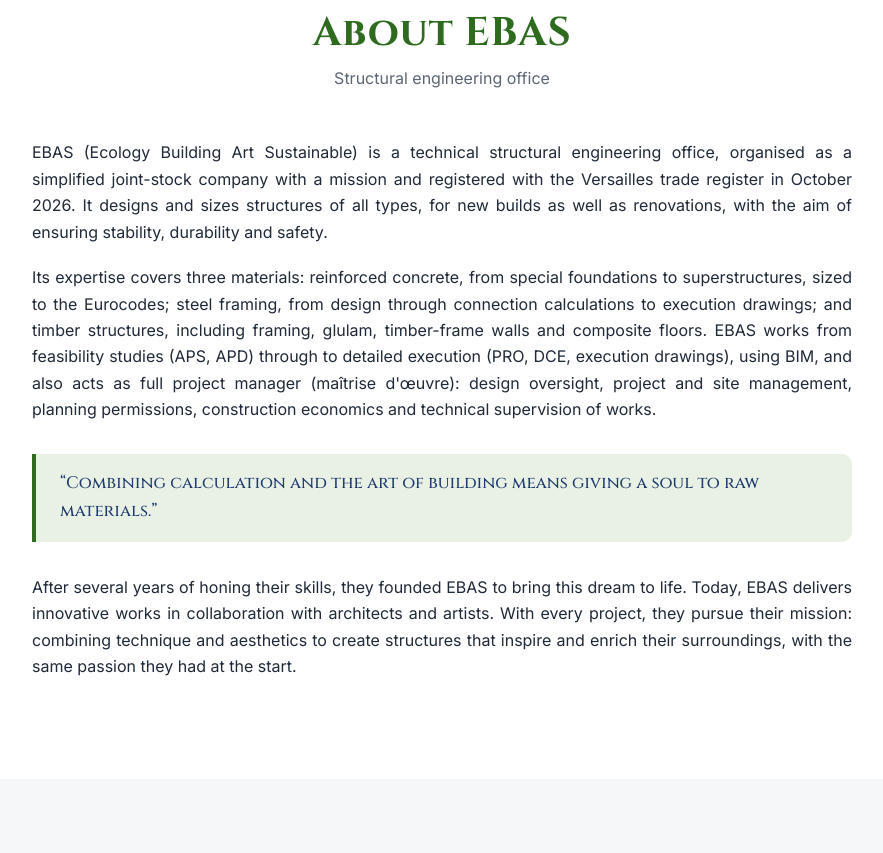
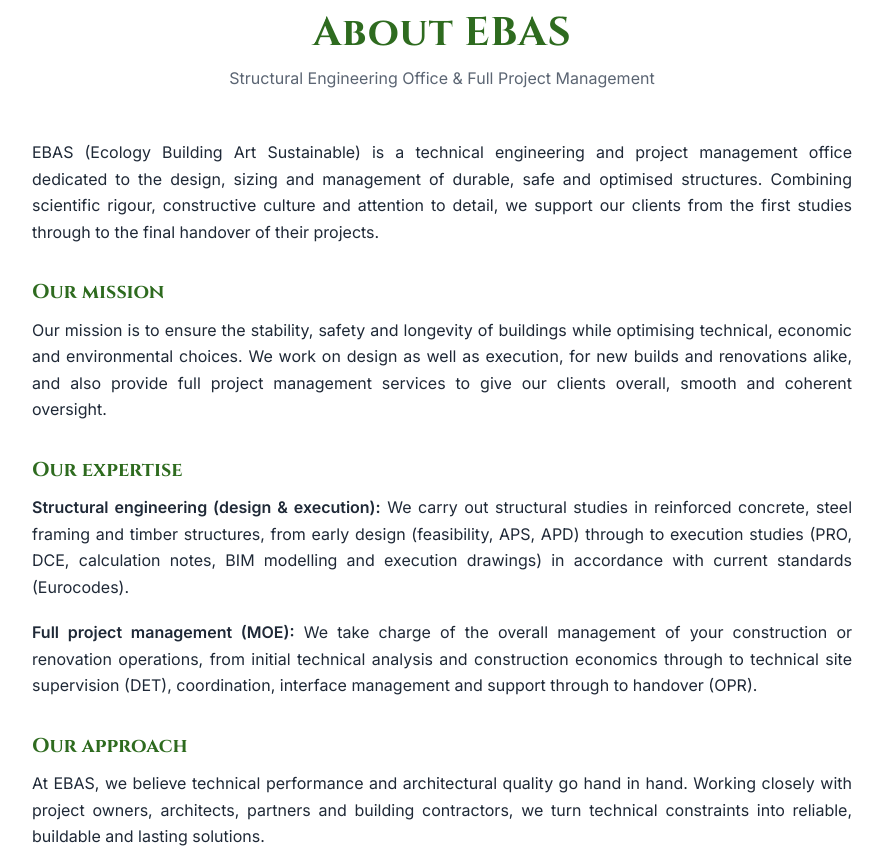
Before and after one commit to ebasstructure/ebas-bet, a plain HTML site: page index.html in a window 1280 px wide. Shown: the part 780-1633 px from the top of the page, without its empty margins (198-1081 px from the left). Drawn offline with Linux system fonts and the light colour scheme.

Commit message:
À propos : nouveau texte (mission, expertises, approche) en FR / EN / ES
Co-Authored-By: Claude Haiku 5.5 <noreply@anthropic.com>
Claude-Session: https://claude.ai/code/session_01JLdyDs9rmVabTaDnqSiypn

```diff
--- a/css/style.css
+++ b/css/style.css
@@ -218,6 +218,13 @@ h3 { font-size: 1.15rem; color: var(--navy); }
 
 /* À propos */
 .prose p { margin: 0 0 1.2rem; text-align: justify; }
+.prose-h {
+  font-family: var(--font-title);
+  color: var(--green);
+  font-size: 1.25rem;
+  margin: 2.2rem 0 0.8rem;
+  text-align: left;
+}
 .prose blockquote {
   margin: 2rem 0;
   padding: 1rem 1.5rem;
--- a/index.html
+++ b/index.html
@@ -72,13 +72,20 @@
     <section class="section" id="apropos">
       <div class="container narrow">
         <h2 class="section-title" data-i18n="about.title">À propos d'EBAS</h2>
-        <p class="section-sub" data-i18n="brand.sub">Bureau d'études structure</p>
+        <p class="section-sub" data-i18n="about.sub">Bureau d'Études Structures &amp; Maîtrise d'Œuvre Complète</p>
 
         <div class="prose">
-          <p data-i18n="about.p1">Franco et Aroon se sont rencontrés durant leurs études, fascinés par la puissance invisible qui tient un bâtiment debout, la transformation des ponts en prouesses et les structures en art. À travers les cours de structures, ils découvrent ensemble que chaque poutre, chaque calcul, peut être aussi technique qu'artistique.</p>
-          <p data-i18n="about.p2">Là où certains voient des contraintes, Franco et Aroon y trouvent du plaisir : calculer, expérimenter, visualiser, repousser les limites. Ils étudient avec passion et se lancent des défis d'ingénierie pour le simple plaisir de créer. Ils rêvent alors d'un bureau d'études qui incarne leur vision : concevoir des structures fonctionnelles, mais aussi belles et significatives.</p>
-          <blockquote data-i18n="about.quote">« Allier le calcul et l'art de construire, c'est donner une âme aux matériaux bruts. »</blockquote>
-          <p data-i18n="about.p3">Après plusieurs années à parfaire leurs compétences, ils fondent EBAS pour donner vie à ce rêve. Aujourd'hui, EBAS réalise des ouvrages innovants, en collaboration avec des architectes et des artistes. Avec chaque projet, ils poursuivent leur mission : allier technique et esthétique pour créer des structures qui inspirent et enrichissent l'environnement, avec la même passion qu'au début.</p>
+          <p data-i18n="about.intro">EBAS (Ecology Building Art Sustainable) est un bureau d'études techniques et de maîtrise d'œuvre dédié à la conception, au dimensionnement et au pilotage d'ouvrages durables, sûrs et optimisés. Alliant rigueur scientifique, culture constructive et sens du détail, nous accompagnons nos clients depuis les premières études jusqu'à la livraison finale de leurs projets.</p>
+
+          <h3 class="prose-h" data-i18n="about.missionT">Notre mission</h3>
+          <p data-i18n="about.mission">Notre mission est de garantir la stabilité, la sécurité et la pérennité des constructions tout en optimisant les choix techniques, économiques et environnementaux. Nous intervenons aussi bien en conception qu'en exécution, en neuf comme en réhabilitation, et assurons également des missions de maîtrise d'œuvre complète pour offrir à nos clients un pilotage global, fluide et cohérent.</p>
+
+          <h3 class="prose-h" data-i18n="about.expT">Nos expertises</h3>
+          <p><strong data-i18n="about.exp1t">Bureau d'Études Structures (Conception &amp; Exécution) :</strong> <span data-i18n="about.exp1x">Nous réalisons les études structurelles en béton armé, charpente métallique et structure bois, de la conception amont (faisabilité, APS, APD) jusqu'aux études d'exécution (PRO, DCE, notes de calcul, modélisation BIM et plans d'exécution) selon les normes en vigueur (Eurocodes).</span></p>
+          <p><strong data-i18n="about.exp2t">Maîtrise d'Œuvre Complète (MOE) :</strong> <span data-i18n="about.exp2x">Nous prenons en charge le pilotage global de vos opérations de construction ou de rénovation, de l'analyse technique initiale et l'économie de la construction jusqu'à la direction de l'exécution des travaux (DET), la coordination, la gestion des interfaces et l'accompagnement à la réception (OPR).</span></p>
+
+          <h3 class="prose-h" data-i18n="about.approachT">Notre approche</h3>
+          <p data-i18n="about.approach">Chez EBAS, nous considérons que la performance technique et la qualité architecturale vont de pair. En travaillant en étroite collaboration avec les maîtres d'ouvrage, architectes, partenaires et entreprises du bâtiment, nous transformons les contraintes techniques en solutions fiables, constructibles et pérennes.</p>
         </div>
       </div>
     </section>
--- a/js/i18n.js
+++ b/js/i18n.js
@@ -17,10 +17,17 @@
       'hero.lead': 'Conception, exécution et rénovation de structures alliant rigueur technique et esthétique.',
       'hero.cta': 'Nous contacter',
       'about.title': "À propos d'EBAS",
-      'about.p1': "EBAS (Ecology Building Art Sustainable) est un bureau d'études techniques spécialisé en structure, constitué en société par actions simplifiée à mission et immatriculé au RCS de Versailles en octobre 2026. Il conçoit et dimensionne des ouvrages de tous types, en neuf comme en réhabilitation, avec pour objectif la stabilité, la durabilité et la sécurité des constructions.",
-      'about.p2': "Son expertise porte sur trois matériaux : le béton armé, des fondations spéciales aux superstructures, dimensionné selon les Eurocodes ; la charpente métallique, de la conception au calcul des assemblages et aux plans d'exécution ; et la structure bois, qu'il s'agisse de charpentes, de bois lamellé-collé, d'ossatures bois ou de planchers collaborants. EBAS intervient de la faisabilité (APS, APD) à l'exécution détaillée (PRO, DCE, plans d'exécution), avec une approche BIM, et assure aussi la maîtrise d'œuvre complète : suivi de la conception, gestion de projet et de chantier, autorisations d'urbanisme, économie de la construction et direction technique des travaux.",
-      'about.quote': "« Allier le calcul et l'art de construire, c'est donner une âme aux matériaux bruts. »",
-      'about.p3': "Après plusieurs années à parfaire leurs compétences, ils fondent EBAS pour donner vie à ce rêve. Aujourd'hui, EBAS réalise des ouvrages innovants, en collaboration avec des architectes et des artistes. Avec chaque projet, ils poursuivent leur mission : allier technique et esthétique pour créer des structures qui inspirent et enrichissent l'environnement, avec la même passion qu'au début.",
+      'about.sub': "Bureau d'Études Structures & Maîtrise d'Œuvre Complète",
+      'about.intro': "EBAS (Ecology Building Art Sustainable) est un bureau d'études techniques et de maîtrise d'œuvre dédié à la conception, au dimensionnement et au pilotage d'ouvrages durables, sûrs et optimisés. Alliant rigueur scientifique, culture constructive et sens du détail, nous accompagnons nos clients depuis les premières études jusqu'à la livraison finale de leurs projets.",
+      'about.missionT': "Notre mission",
+      'about.mission': "Notre mission est de garantir la stabilité, la sécurité et la pérennité des constructions tout en optimisant les choix techniques, économiques et environnementaux. Nous intervenons aussi bien en conception qu'en exécution, en neuf comme en réhabilitation, et assurons également des missions de maîtrise d'œuvre complète pour offrir à nos clients un pilotage global, fluide et cohérent.",
+      'about.expT': "Nos expertises",
+      'about.exp1t': "Bureau d'Études Structures (Conception & Exécution) :",
+      'about.exp1x': "Nous réalisons les études structurelles en béton armé, charpente métallique et structure bois, de la conception amont (faisabilité, APS, APD) jusqu'aux études d'exécution (PRO, DCE, notes de calcul, modélisation BIM et plans d'exécution) selon les normes en vigueur (Eurocodes).",
+      'about.exp2t': "Maîtrise d'Œuvre Complète (MOE) :",
+      'about.exp2x': "Nous prenons en charge le pilotage global de vos opérations de construction ou de rénovation, de l'analyse technique initiale et l'économie de la construction jusqu'à la direction de l'exécution des travaux (DET), la coordination, la gestion des interfaces et l'accompagnement à la réception (OPR).",
+      'about.approachT': "Notre approche",
+      'about.approach': "Chez EBAS, nous considérons que la performance technique et la qualité architecturale vont de pair. En travaillant en étroite collaboration avec les maîtres d'ouvrage, architectes, partenaires et entreprises du bâtiment, nous transformons les contraintes techniques en solutions fiables, constructibles et pérennes.",
       'services.title': 'Nos services',
       'services.sub': 'De la conception à la livraison, un accompagnement complet',
       'services.chipsAria': 'Matériaux et domaines',
@@ -79,10 +86,17 @@
       'hero.lead': 'Design, execution and renovation of structures combining technical rigour and aesthetics.',
       'hero.cta': 'Contact us',
       'about.title': 'About EBAS',
-      'about.p1': "EBAS (Ecology Building Art Sustainable) is a technical structural engineering office, organised as a simplified joint-stock company with a mission and registered with the Versailles trade register in October 2026. It designs and sizes structures of all types, for new builds as well as renovations, with the aim of ensuring stability, durability and safety.",
-      'about.p2': "Its expertise covers three materials: reinforced concrete, from special foundations to superstructures, sized to the Eurocodes; steel framing, from design through connection calculations to execution drawings; and timber structures, including framing, glulam, timber-frame walls and composite floors. EBAS works from feasibility studies (APS, APD) through to detailed execution (PRO, DCE, execution drawings), using BIM, and also acts as full project manager (maîtrise d'œuvre): design oversight, project and site management, planning permissions, construction economics and technical supervision of works.",
-      'about.quote': '“Combining calculation and the art of building means giving a soul to raw materials.”',
-      'about.p3': 'After several years of honing their skills, they founded EBAS to bring this dream to life. Today, EBAS delivers innovative works in collaboration with architects and artists. With every project, they pursue their mission: combining technique and aesthetics to create structures that inspire and enrich their surroundings, with the same passion they had at the start.',
+      'about.sub': "Structural Engineering Office & Full Project Management",
+      'about.intro': "EBAS (Ecology Building Art Sustainable) is a technical engineering and project management office dedicated to the design, sizing and management of durable, safe and optimised structures. Combining scientific rigour, constructive culture and attention to detail, we support our clients from the first studies through to the final handover of their projects.",
+      'about.missionT': "Our mission",
+      'about.mission': "Our mission is to ensure the stability, safety and longevity of buildings while optimising technical, economic and environmental choices. We work on design as well as execution, for new builds and renovations alike, and also provide full project management services to give our clients overall, smooth and coherent oversight.",
+      'about.expT': "Our expertise",
+      'about.exp1t': "Structural engineering (design & execution):",
+      'about.exp1x': "We carry out structural studies in reinforced concrete, steel framing and timber structures, from early design (feasibility, APS, APD) through to execution studies (PRO, DCE, calculation notes, BIM modelling and execution drawings) in accordance with current standards (Eurocodes).",
+      'about.exp2t': "Full project management (MOE):",
+      'about.exp2x': "We take charge of the overall management of your construction or renovation operations, from initial technical analysis and construction economics through to technical site supervision (DET), coordination, interface management and support through to handover (OPR).",
+      'about.approachT': "Our approach",
+      'about.approach': "At EBAS, we believe technical performance and architectural quality go hand in hand. Working closely with project owners, architects, partners and building contractors, we turn technical constraints into reliable, buildable and lasting solutions.",
       'services.title': 'Our services',
       'services.sub': 'From design to delivery, full support',
       'services.chipsAria': 'Materials and fields',
@@ -141,10 +155,17 @@
       'hero.lead': 'Diseño, ejecución y renovación de estructuras que combinan rigor técnico y estética.',
       'hero.cta': 'Contacto',
       'about.title': 'Sobre EBAS',
-      'about.p1': "EBAS (Ecology Building Art Sustainable) es una oficina técnica de ingeniería de estructuras, constituida como sociedad por acciones simplificada de misión e inscrita en el registro mercantil de Versalles en octubre de 2026. Diseña y dimensiona estructuras de todo tipo, tanto en obra nueva como en rehabilitación, con el objetivo de garantizar la estabilidad, la durabilidad y la seguridad de las construcciones.",
-      'about.p2': "Su experiencia abarca tres materiales: el hormigón armado, desde las cimentaciones especiales hasta las superestructuras, dimensionado según los Eurocódigos; la estructura metálica, desde el diseño hasta el cálculo de uniones y los planos de ejecución; y la estructura de madera, con entramados, madera laminada encolada, muros de entramado ligero y forjados colaborantes. EBAS trabaja desde los estudios de viabilidad (APS, APD) hasta la ejecución detallada (PRO, DCE, planos de ejecución), con metodología BIM, y asume también la dirección de obra completa: seguimiento del diseño, gestión de proyecto y de obra, licencias urbanísticas, economía de la construcción y dirección técnica de los trabajos.",
-      'about.quote': '«Combinar el cálculo y el arte de construir es dar alma a los materiales en bruto.»',
-      'about.p3': 'Tras varios años perfeccionando sus competencias, fundaron EBAS para dar vida a ese sueño. Hoy, EBAS realiza obras innovadoras en colaboración con arquitectos y artistas. En cada proyecto persiguen su misión: combinar técnica y estética para crear estructuras que inspiren y enriquezcan el entorno, con la misma pasión de los inicios.',
+      'about.sub': "Oficina de Ingeniería de Estructuras y Dirección de Obra Completa",
+      'about.intro': "EBAS (Ecology Building Art Sustainable) es una oficina técnica de ingeniería y dirección de obra dedicada al diseño, dimensionamiento y dirección de construcciones duraderas, seguras y optimizadas. Combinando rigor científico, cultura constructiva y atención al detalle, acompañamos a nuestros clientes desde los primeros estudios hasta la entrega final de sus proyectos.",
+      'about.missionT': "Nuestra misión",
+      'about.mission': "Nuestra misión es garantizar la estabilidad, la seguridad y la durabilidad de las construcciones, optimizando al mismo tiempo las decisiones técnicas, económicas y ambientales. Intervenimos tanto en el diseño como en la ejecución, en obra nueva y en rehabilitación, y ofrecemos también servicios de dirección de obra completa para dar a nuestros clientes un seguimiento global, fluido y coherente.",
+      'about.expT': "Nuestras especialidades",
+      'about.exp1t': "Ingeniería de estructuras (diseño y ejecución):",
+      'about.exp1x': "Realizamos estudios estructurales en hormigón armado, estructura metálica y estructura de madera, desde el diseño previo (viabilidad, APS, APD) hasta los estudios de ejecución (PRO, DCE, notas de cálculo, modelado BIM y planos de ejecución), conforme a la normativa vigente (Eurocódigos).",
+      'about.exp2t': "Dirección de obra completa (MOE):",
+      'about.exp2x': "Nos encargamos de la gestión global de sus operaciones de construcción o rehabilitación, desde el análisis técnico inicial y la economía de la construcción hasta la dirección técnica de la ejecución (DET), la coordinación, la gestión de interfaces y el acompañamiento en la recepción (OPR).",
+      'about.approachT': "Nuestro enfoque",
+      'about.approach': "En EBAS creemos que el rendimiento técnico y la calidad arquitectónica van de la mano. Trabajando estrechamente con los promotores, arquitectos, socios y empresas de la construcción, convertimos las limitaciones técnicas en soluciones fiables, construibles y duraderas.",
       'services.title': 'Nuestros servicios',
       'services.sub': 'Del diseño a la entrega, acompañamiento completo',
       'services.chipsAria': 'Materiales y ámbitos',
```
